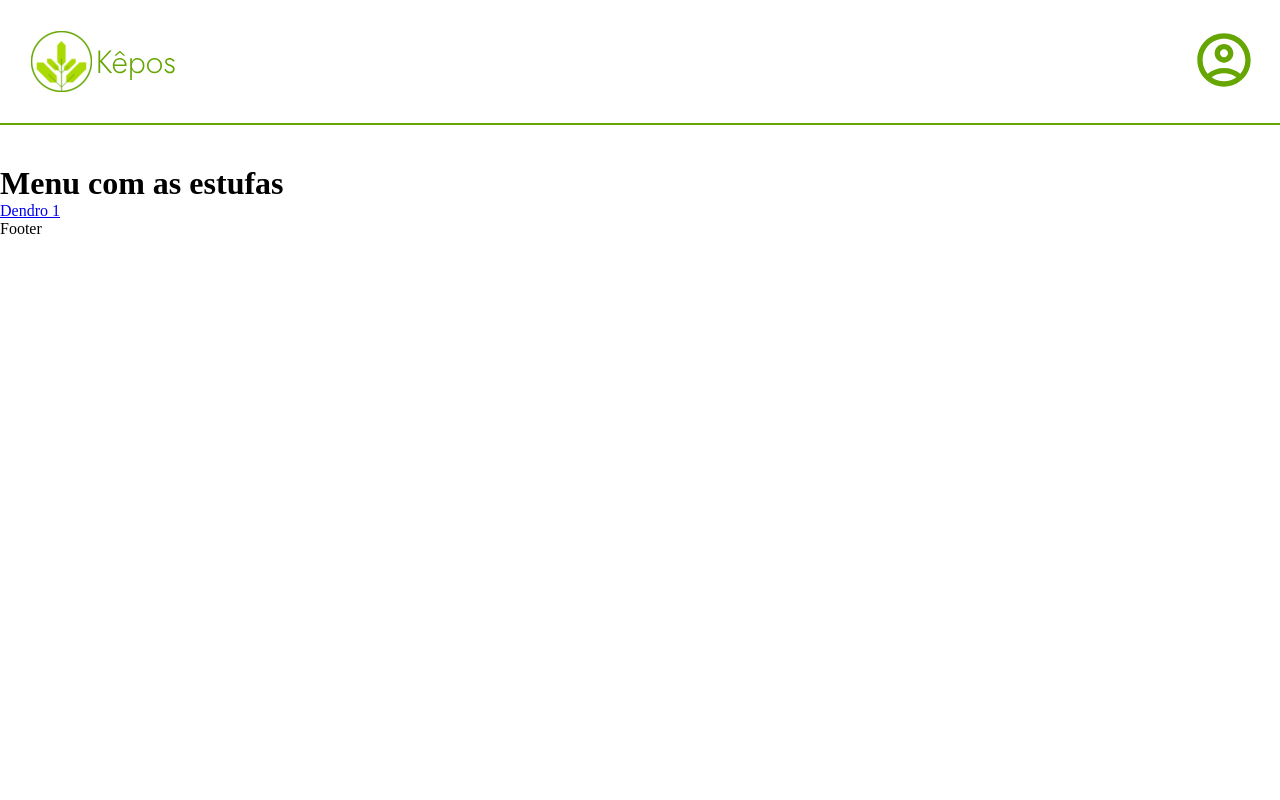
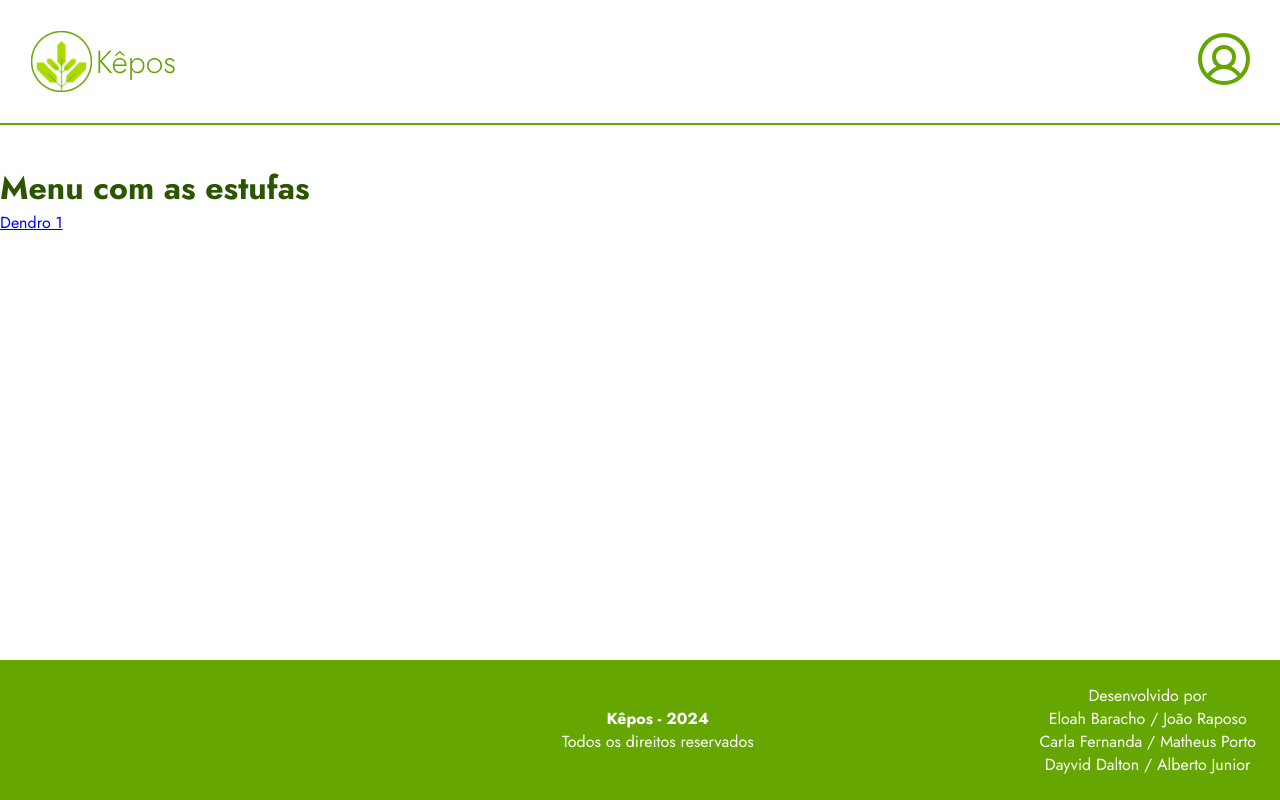
Before and after one commit to Project-Kepos/kepos-front-end, a React (Vite) app: page /dashboard in a window 1280 px wide. Built offline with nearby package versions, Linux system fonts and the light colour scheme; no server answers; sample sign-in values are in the browser's storage.

Commit message:
Footer e ajustes gerais no app

```diff
--- a/db.json
+++ b/db.json
@@ -1,7 +1,7 @@
 {
   "users": [
     {
-      "id": "14d052bd-2580-4533-9e90-741f0e0247e1",
+      "id": 1,
       "name": "Fulano",
       "email": "fulano@gmail.com",
       "password": "12345678"
@@ -10,7 +10,7 @@
 
   "greenhouses": [
     {
-      "id": "a02ac1f9-a738-44f0-9436-6ff394d71780",
+      "id": 1,
       "name": "Dendro 1",
       "code": "ABCD-EFGH-IJKL",
       "temperature": 25,
@@ -19,7 +19,7 @@
       "userId": 1
      },
      {
-      "id": "d2661ebb-cbe2-43c0-bb11-aa9b70288446",
+      "id": 2,
       "name": "Dendro 2",
       "code": "MNOP-QRST-UVWX",
       "temperature": 25,
@@ -31,7 +31,7 @@
 
   "modules": [
     {
-      "id": "43d5a9ec-e33e-4d7a-abb5-d17f4ac6d9dc",
+      "id": 1,
       "name": "Salsa",
       "description": "Lorem ipsum dolor sit amet consectetur.",
       "humidity": 89,
--- a/index.html
+++ b/index.html
@@ -2,8 +2,12 @@
 <html lang="pt-BR">
   <head>
     <meta charset="UTF-8" />
+    <link rel="preconnect" href="https://fonts.googleapis.com" />
+    <link rel="preconnect" href="https://fonts.gstatic.com" crossOrigin="anonymous" />
     <link rel="icon" type="image/svg+xml" href="/vite.svg" />
     <meta name="viewport" content="width=device-width, initial-scale=1.0" />
+
+    <link href="https://fonts.googleapis.com/css2?family=Jost:ital,wght@0,100..900;1,100..900&display=swap" rel="stylesheet">
     <title>Kêpos</title>
   </head>
   <body>
--- /dev/null
+++ b/src/components/footer/index.jsx
@@ -0,0 +1,26 @@
+import styles from './styles.module.css'
+
+export function Footer({ authenticated = false }) {
+  return (
+    <footer
+      className={`${styles.footer} ${!authenticated && styles.unauthenticated}`}
+    >
+      <div style={!authenticated ? { justifyContent: 'center' } : null}>
+        <strong>Kêpos - 2024</strong>
+        <p>Todos os direitos reservados</p>
+      </div>
+
+      {authenticated && (
+        <span className={styles.developers}>
+          Desenvolvido por
+          <br />
+          Eloah Baracho / João Raposo
+          <br />
+          Carla Fernanda / Matheus Porto
+          <br />
+          Dayvid Dalton / Alberto Junior
+        </span>
+      )}
+    </footer>
+  )
+}
--- /dev/null
+++ b/src/components/footer/styles.module.css
@@ -0,0 +1,32 @@
+.footer {
+  width: 100%;
+  padding: 1.5rem;
+  margin-top: 2.5rem;
+
+  display: flex;
+  align-items: center;
+  gap: 1rem;
+
+  background-color: var(--green-500);
+  color: var(--white);
+}
+.footer > div {
+  flex: 1.5;
+  display: grid;
+  justify-content: end;
+
+  text-align: center;
+}
+
+.developers {
+  flex: 1;
+  display: flex;
+  justify-content: flex-end;
+
+  text-align: center;
+}
+
+.unauthenticated {
+  background-color: var(--white);
+  color: var(--green-500);
+}
--- a/src/components/header/index.jsx
+++ b/src/components/header/index.jsx
@@ -1,5 +1,5 @@
 import logoHorizontal from '@assets/logo-horizontal.svg'
-import { MdOutlineAccountCircle } from 'react-icons/md'
+import { PiUserCircle } from 'react-icons/pi'
 import { Link } from 'react-router-dom'
 
 import styles from './styles.module.css'
@@ -17,7 +17,7 @@ export function Header({ authenticated = false }) {
     <header className={styles.header}>
       <img src={logoHorizontal} alt="Logo da plataforma Kêpos" />
       <Link className={styles.profile} to="/" aria-label="Perfil do usuário">
-        <MdOutlineAccountCircle size="4rem" />
+        <PiUserCircle size="4rem" />
       </Link>
     </header>
   )
--- a/src/components/header/styles.module.css
+++ b/src/components/header/styles.module.css
@@ -8,7 +8,7 @@
   align-items: center;
   justify-content: space-between;
 
-  color: #65A603;
+  color: var(--green-500);
 }
 
 .profile {
--- a/src/global.css
+++ b/src/global.css
@@ -1,7 +1,23 @@
+:root {
+  --white: #fff;
+  --black: #000;
+
+  --green-100: #E1EECD;
+  --green-300: #B3DB76;
+  --green-500: #65A603;
+  --green-600: #2B5501;
+}
+
 * {
   margin: 0;
   padding: 0;
   box-sizing: border-box;
+}
+
+body, input, textarea, button {
+  color: var(--green-600);
+  font-family: "Jost", sans-serif;
+  font-weight: 400;
 }
 
 img {
--- a/src/layouts/auth-layout.jsx
+++ b/src/layouts/auth-layout.jsx
@@ -1,3 +1,4 @@
+import { Footer } from '@components/footer'
 import { useEffect } from 'react'
 import { Outlet, useNavigate } from 'react-router-dom'
 
@@ -13,9 +14,21 @@ export function AuthLayout() {
   }, [navigate])
 
   return (
-    <>
-      <Outlet />
-      <footer>Footer</footer>
-    </>
+    <div
+      style={{
+        display: 'flex',
+        flexDirection: 'column',
+        minHeight: '100vh',
+      }}
+    >
+      <div
+        style={{
+          flex: 1,
+        }}
+      >
+        <Outlet />
+      </div>
+      <Footer />
+    </div>
   )
 }
--- a/src/layouts/default-layout.jsx
+++ b/src/layouts/default-layout.jsx
@@ -1,6 +1,8 @@
 import { Header } from '@components/header'
 import { useEffect } from 'react'
 import { Outlet, useNavigate } from 'react-router-dom'
+
+import { Footer } from '../components/footer'
 
 export function DefaultLayout() {
   const navigate = useNavigate()
@@ -14,10 +16,23 @@ export function DefaultLayout() {
   }, [navigate])
 
   return (
-    <>
+    <div
+      style={{
+        display: 'flex',
+        flexDirection: 'column',
+        minHeight: '100vh',
+      }}
+    >
       <Header authenticated />
-      <Outlet />
-      <footer>Footer</footer>
-    </>
+
+      <div
+        style={{
+          flex: 1,
+        }}
+      >
+        <Outlet />
+      </div>
+      <Footer authenticated />
+    </div>
   )
 }
--- a/src/pages/home/index.jsx
+++ b/src/pages/home/index.jsx
@@ -4,9 +4,7 @@ export function Home() {
   return (
     <main>
       <h1>Menu com as estufas</h1>
-      <Link to="/dashboard/greenhouse/a02ac1f9-a738-44f0-9436-6ff394d71780">
-        Dendro 1
-      </Link>
+      <Link to="/dashboard/greenhouse/1">Dendro 1</Link>
     </main>
   )
 }
--- a/src/pages/sign-in/index.jsx
+++ b/src/pages/sign-in/index.jsx
@@ -1,5 +1,4 @@
 import { Header } from '@components/header'
-import { api } from '@libs/axios'
 import { useNavigate } from 'react-router-dom'
 
 export function SignIn() {
@@ -8,19 +7,8 @@ export function SignIn() {
   async function handleSignIn(e) {
     e.preventDefault()
 
-    const email = e.target.elements.email.value
-    const password = e.target.elements.senha.value
-
-    const response = await api.get(`/users?email=${email}&password=${password}`)
-
-    if (response.data.length > 0 && email && password) {
-      localStorage.setItem('kepos-login', email)
-      navigate('/dashboard', { replace: true })
-    } else {
-      alert(
-        'Usuário não existe, utilizar:\nE-mail: fulano@gmail.com\nSenha: 12345678',
-      )
-    }
+    localStorage.setItem('kepos-login', 'logou')
+    navigate('/dashboard', { replace: true })
   }
 
   // Html daqui pra baixo
--- a/src/routes.jsx
+++ b/src/routes.jsx
@@ -26,9 +26,9 @@ export const router = createBrowserRouter([
     ],
   },
 
-  // Rotas login (footer)
-  // A header vai precisar colocar manualmente no login e cadastro
-  // Já que a tela inicial é a única que não tem
+  // Rotas login
+  // A header vai precisar colocar manualmente nas telas de login e cadastro <Header />
+  // O footer já tem no layout
   {
     path: '/',
     element: <AuthLayout />,
```
